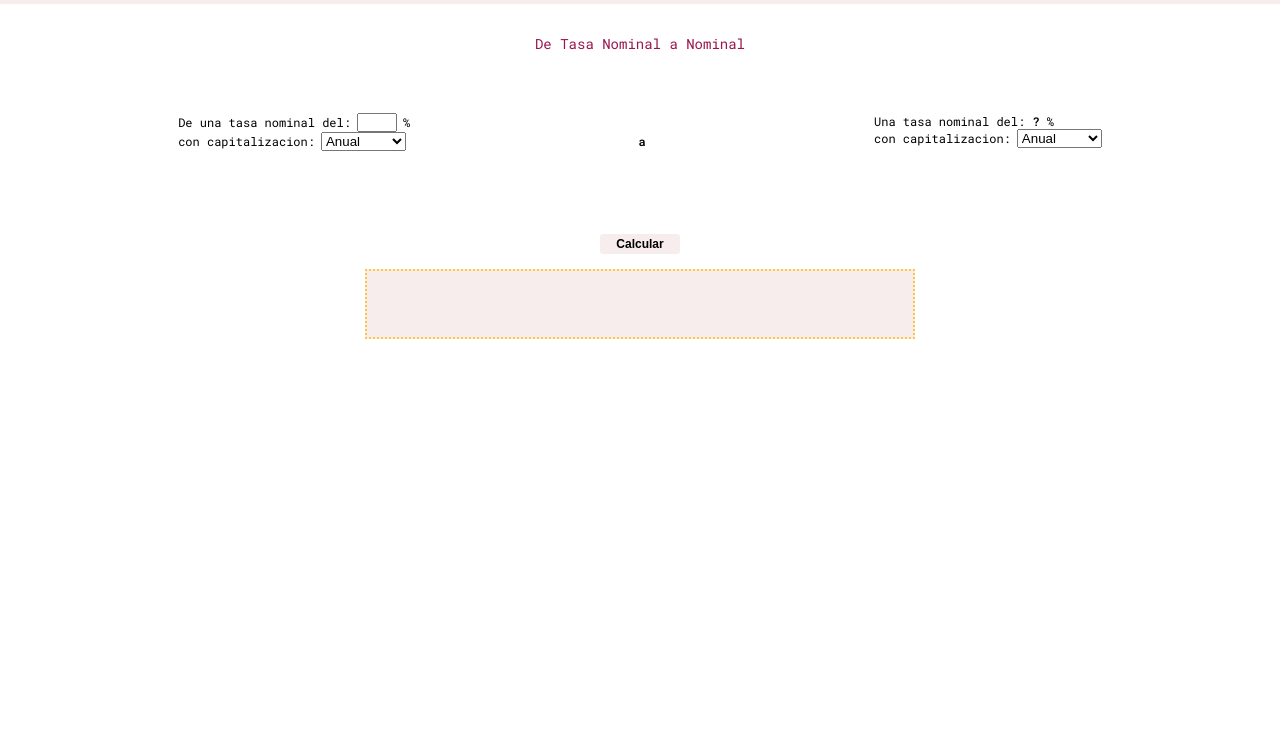
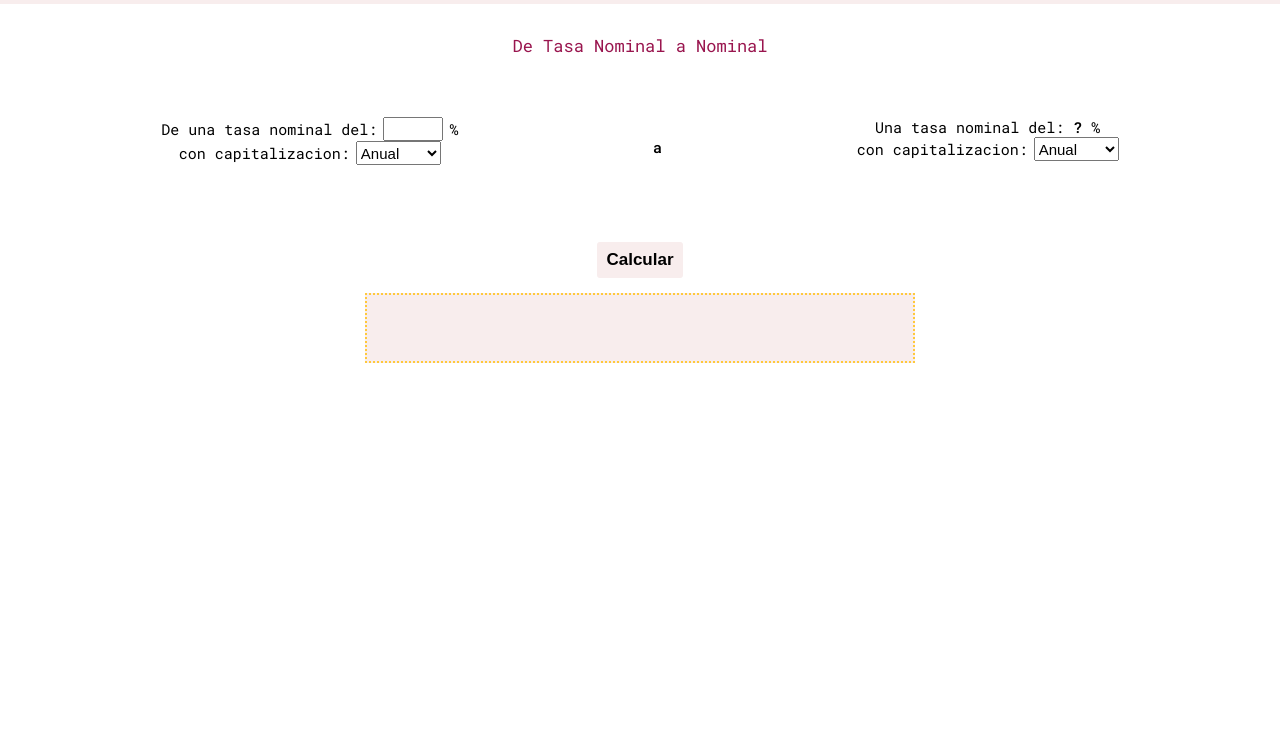
Before and after one commit to MasterJhonny/ConversorDeTasas, a plain HTML site: page index.html in a window 1280 px wide. Shown: the part 66-800 px from the top of the page. Drawn offline with Linux system fonts and the light colour scheme.

Commit message:
se aumento el font size y hover a botones

```diff
--- a/estilos.css
+++ b/estilos.css
@@ -58,7 +58,7 @@ span{
 .header .menu .btn {
     width: 2.5rem;
     border: 0;
-    font-size: 2rem;
+    font-size: 2.2rem;
     color: var(--colorSecondary);
     margin-right: .7rem;
     background-color: var(--colorPrimary);
@@ -86,6 +86,10 @@ span{
     border:0;
     padding: .7rem;
 }
+.header .nav ul .nav-item:hover{
+    background-color: rgb(210, 188, 244, .3);
+    box-shadow: 0 0 1px 1px rgba(159, 111, 236);
+}
 .main {
     margin-top: 2rem;
 }
@@ -112,6 +116,7 @@ span{
 
 .main .section .section-entrada form select {
     width: 8.5rem;
+    height: 2.4rem;
 }
 
 .main .section .section-entrada .entrada-valores {
@@ -119,20 +124,27 @@ span{
     flex-direction: column;
 }
 .main .section .section-entrada .entrada-valores input {
-    width: 4rem;
+    width: 4.2rem;
+    height:2.4rem;
+    padding: 0 .2rem;
 }
 .main .section .section-entrada form .centro{
     margin: 2rem 0;
+    text-align: center;
 }
 .main .section .section-entrada .a-valores {
     display: flex;
     flex-direction: column;
 }
 
+.main .section .ctn {
+    align-items: center;
+}
+
 .main .section .section-entrada .btn-calcular {
-    width: 8rem;
-    padding: .3rem .4rem;
-    font-size: 1.2rem;
+    width: auto;
+    padding: .7rem .8rem;
+    font-size: 1.5rem;
     font-weight: 600;
     border: 0;
     border-radius: .3rem;
@@ -140,7 +152,8 @@ span{
     background-color: var(--colorPrimary)
 }
 .main .section .section-entrada .btn-calcular:hover {
-    background-color: var(--colorHover)
+    background-color: rgb(210, 188, 244, .3);
+    box-shadow: 0 0 1px 1px rgba(159, 111, 236);
 }
 .main .section .section-entrada .btn-calcular:active {
     background-color: var(--colorActive)
@@ -158,9 +171,33 @@ span{
     border: 2px dotted #ffc93c;
     background-color:var(--colorPrimary);
     text-align: center;
+    font-size: 1.5rem;
 }
 
-@media (min-width: 550px) {
+@media (min-width: 330px) {
+    .header .title h4{
+        font-size: 1.7rem;
+    }
+    .main .section .section-entrada h5{
+        font-size: 1.4rem;
+    }
+    span {
+        font-size: 1.5rem;
+    }
+    .main .section .section-entrada form select, .main .section .section-entrada .entrada-valores input {
+        font-size: 1.5rem;
+    }
+    .main .section .section-entrada .btn-calcular{
+        font-size: 1.7rem;
+        padding: .8rem .9rem;
+        text-align: center;
+    }
+    .main .section .section-salida p{
+        font-size:       1.6rem;
+    }
+}
+
+@media (min-width: 620px) {
     .main .section .section-entrada form {
         flex-direction: row;
         justify-content: space-around;
@@ -186,12 +223,18 @@ span{
         margin: 5rem 0;
     }
     .header .title h4{
+        font-size: 2rem;
+    }
+    .main .section .section-entrada h5{
         font-size: 1.7rem;
     }
-    .main .section .section-entrada h5{
-        font-size: 1.4rem;
+    span {
+        font-size: 1.7inprem;
     }
-    span {
-        font-size: 1.2rem;
+    .main .section .section-salida p{
+        font-size: 1.7rem;
+    }
+    .main .section .section-entrada .entrada-valores input {
+        width: 6rem;
     }
 }
--- a/index.html
+++ b/index.html
@@ -34,7 +34,7 @@
             <section class="section-entrada">
                 <h5>De Tasa Nominal a Nominal</h5>
                 <form action="nn">
-                    <div class="entrada-valores">
+                    <div class="entrada-valores ctn">
                         <label for="nn">
                             <span>De una tasa nominal del:</span>
                             <input type="number" max="100" id="valor1">
@@ -53,7 +53,7 @@
                         </label>
                     </div>
                     <span class="centro"><b>a</b></span>
-                    <div class="a-valores">
+                    <div class="a-valores ctn">
                         <span>Una tasa nominal del: <b>?</b> % </span>
                         <label for="nn">
                             <span>con capitalizacion:</span>
@@ -78,7 +78,7 @@
             <section class="section-entrada">
                 <h5>De Tasa Efectiva a Nominal</h5>
                 <form action="en">
-                    <div class="entrada-valores">
+                    <div class="entrada-valores ctn">
                         <label for="en">
                             <span>DE una tasa del: </span>
                             <input type="number" max="100" id="valor2">
@@ -97,7 +97,7 @@
                         </label>
                     </div>
                     <span class="centro"><b>a</b></span>
-                    <div class="a-valores">
+                    <div class="a-valores ctn">
                         <span>Una tasa nominal del <b>?</b> %</span>
                         <label for="en">
                             <span>con capitalizacion:</span>
@@ -122,7 +122,7 @@
             <section class="section-entrada">
                 <h5>De Nominal a Tasa Efectiva</h5>
                 <form action="tasas">
-                    <div class="entrada-valores">
+                    <div class="entrada-valores ctn">
                         <label for="tasas">
                             <span>De una tasa nominal del:</span>
                             <input type="number" max="100" id="valor3">
@@ -141,7 +141,7 @@
                         </label>
                     </div>
                     <span class="centro"><b>a</b></span>
-                    <div class="a-valores">
+                    <div class="a-valores ctn">
                         <span>Una tasa del <b>?</b> %</span>
                         <label for="tasas">
                             <span>Efectivo</span>
```
